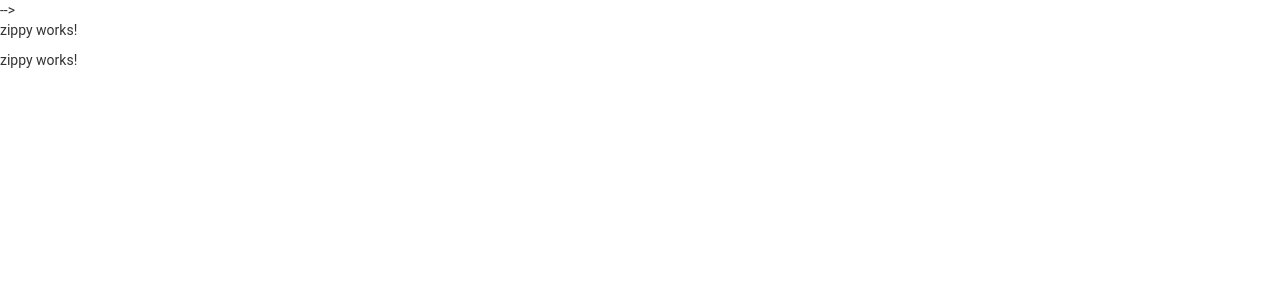
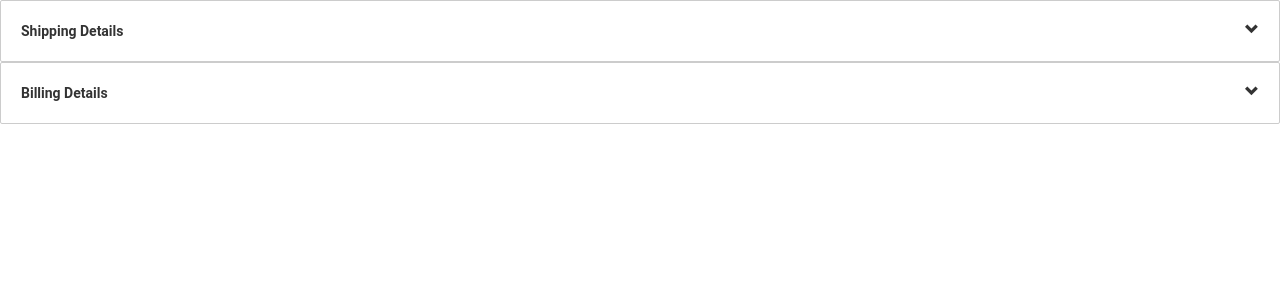
Before and after one commit to Baraka-Mugisha/Angular-Course, an Angular app: page / in a window 1280 px wide. Shown: the top 300 px of the page. Built offline with nearby package versions, Linux system fonts and the light colour scheme.

Commit message:
zippy exercises

```diff
--- a/src/app/app.component.html
+++ b/src/app/app.component.html
@@ -14,7 +14,6 @@
 
 <!-- <course></course> -->
 <!-- <mat-toolbar color="primary"> <span>Ristorante Con Fusion</span> </mat-toolbar> -->
- -->
 
  <!-- <like
     [likesCount]="tweet.likesCount"
--- a/src/app/zippy/zippy.component.css
+++ b/src/app/zippy/zippy.component.css
@@ -0,0 +1,22 @@
+.zippy {
+    border: 1px solid #ccc;
+    border-radius: 2px;
+}
+
+.zippy-heading {
+    padding: 20px;
+    font-weight: bold;
+    cursor: pointer;
+}
+
+.zippy-body {
+    padding: 20px;
+}
+
+.expanded {
+    background-color: #f0f0f0;
+}
+
+.glyphicon {
+    float: right;
+}
--- a/src/app/zippy/zippy.component.html
+++ b/src/app/zippy/zippy.component.html
@@ -1 +1,20 @@
-<p>zippy works!</p>
+<div class="zippy">
+    <div
+        class="zippy-heading"
+        [ngClass]="{
+            expanded: isExpanded
+        }"
+        (click)='toggle()'
+        >
+        {{ title }}
+        <span class="glyphicon"
+        [ngClass]="{
+            'glyphicon-chevron-up': isExpanded,
+            'glyphicon-chevron-down': !isExpanded
+        }">
+        </span>
+    </div>
+    <div [hidden]="!isExpanded" class="zippy-body"> <!-- can also use *ngIf="isExpanded"-->
+        <ng-content></ng-content>
+    </div>
+</div>
--- a/src/app/zippy/zippy.component.ts
+++ b/src/app/zippy/zippy.component.ts
@@ -1,15 +1,16 @@
-import { Component, OnInit } from '@angular/core';
+import { Component, Input } from '@angular/core';
 
 @Component({
   selector: 'zippy',
   templateUrl: './zippy.component.html',
   styleUrls: ['./zippy.component.css']
 })
-export class ZippyComponent implements OnInit {
+export class ZippyComponent {
+  @Input('title') title: string;
 
-  constructor() { }
+  isExpanded: boolean = false;
 
-  ngOnInit(): void {
+  toggle(){
+    this.isExpanded = !this.isExpanded
   }
-
 }
```
